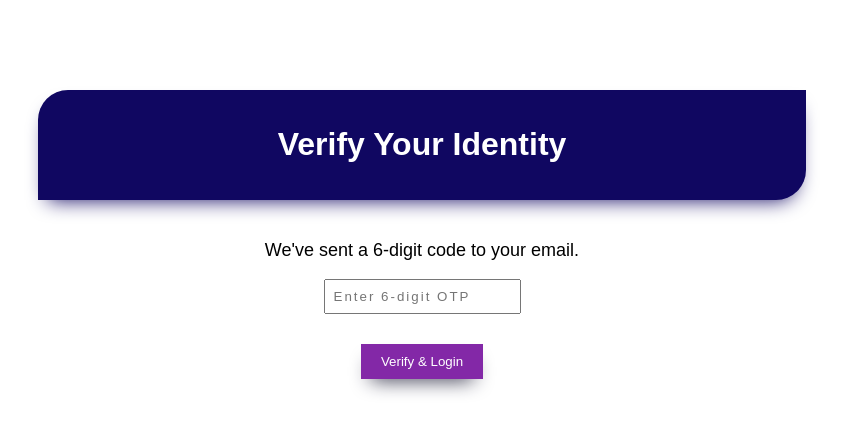
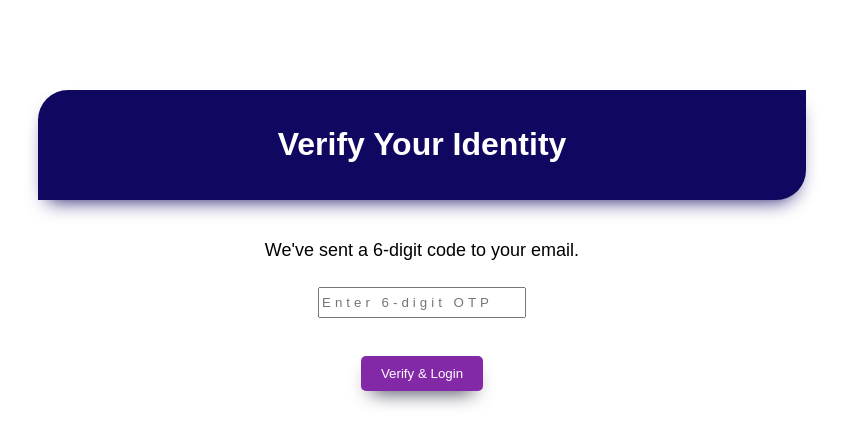
Before and after one commit to lazyskiddie/account_auth, a Django app: page /verify/ in a window 1280 px wide. Shown: the top 446 px of the page, without its empty margins (218-1061 px from the left). Run offline with Django 5.2, Linux system fonts and the light colour scheme.

Commit message:
inproved verify opt box

```diff
--- a/templates/accounts/verify.html
+++ b/templates/accounts/verify.html
@@ -33,6 +33,12 @@
                 margin-top: 20px;
                 align-items: center;
                 box-shadow: #13132d 0px 10px 20px -10px;
+                border-radius: 5px;
+            }
+            .item3 {
+                margin-top: 10px;
+                margin-bottom: 10px;
+                padding: 8px;
             }
         </style>
     </head>
@@ -46,8 +52,8 @@
         <div class="item2">
             <form method="POST">
                 {% csrf_token %}
-                <div style="margin-bottom: 10px;">
-                    <input type="text" name="otp" placeholder="Enter 6-digit OTP" maxlength="6" required style="padding: 8px; letter-spacing: 2px;">
+                <div class="item3">
+                    <input type="text" name="otp" placeholder="Enter 6-digit OTP" maxlength="6" required style="width: 200px; height: 25px; letter-spacing: 4px;">
                 </div>
                 <button type="submit" style="padding: 10px 20px; background-color: #8328a7; color: white; border: none; cursor: pointer;">Verify & Login</button>
             </form>
```
